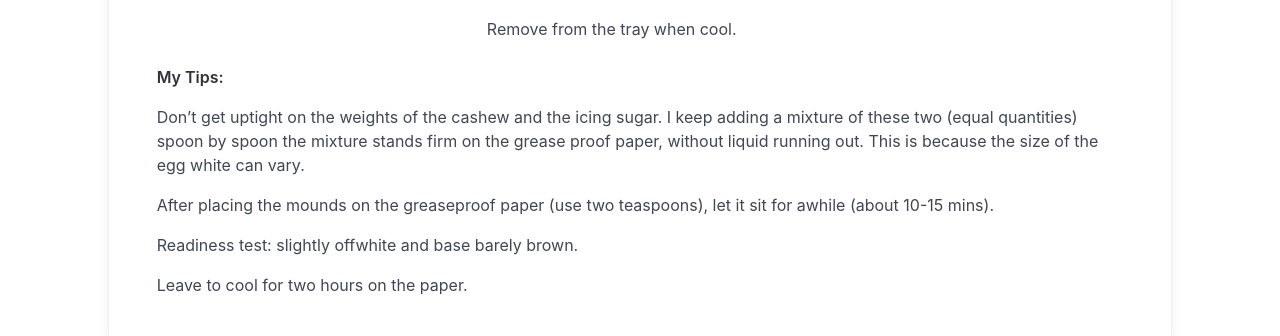
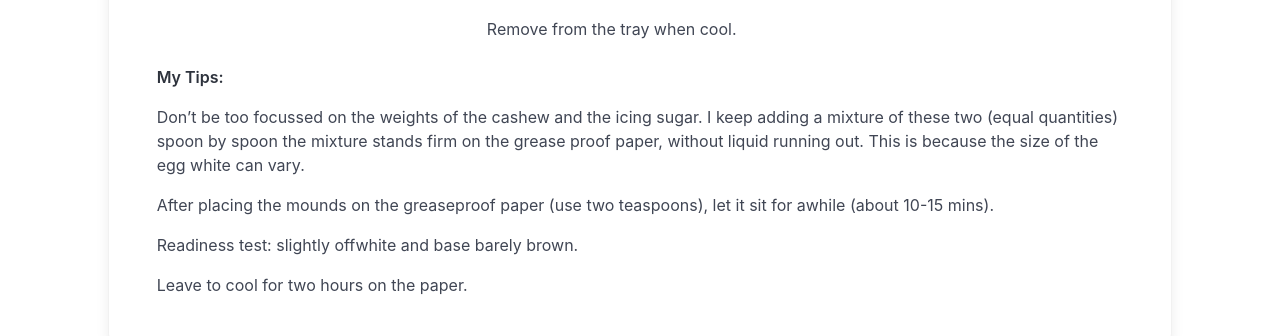
Before and after one commit to imissthatfood/imissthatfood.github.io, a Jekyll site: the page built from _recipes/christmas_macaroons.md, in a window 1280 px wide. Shown: the part 849-1185 px from the top of the page. Built offline with Jekyll 4.4.1, drawn with Linux system fonts in a browser that asks for light colours.

Commit message:
Update christmas_macaroons.md

```diff
--- a/_recipes/christmas_macaroons.md
+++ b/_recipes/christmas_macaroons.md
@@ -42,7 +42,7 @@ Remove from the tray when cool.
 
 **My Tips:**
 
-Don’t get uptight on the weights of the cashew and the icing sugar. I keep adding a mixture of these two (equal quantities) spoon by spoon the mixture stands firm on the grease proof paper, without liquid running out. This is because the size of the egg white can vary.
+Don’t be too focussed on the weights of the cashew and the icing sugar. I keep adding a mixture of these two (equal quantities) spoon by spoon the mixture stands firm on the grease proof paper, without liquid running out. This is because the size of the egg white can vary.
 
 After placing the mounds on the greaseproof paper (use two teaspoons), let it sit for awhile (about 10-15 mins).
 
```
